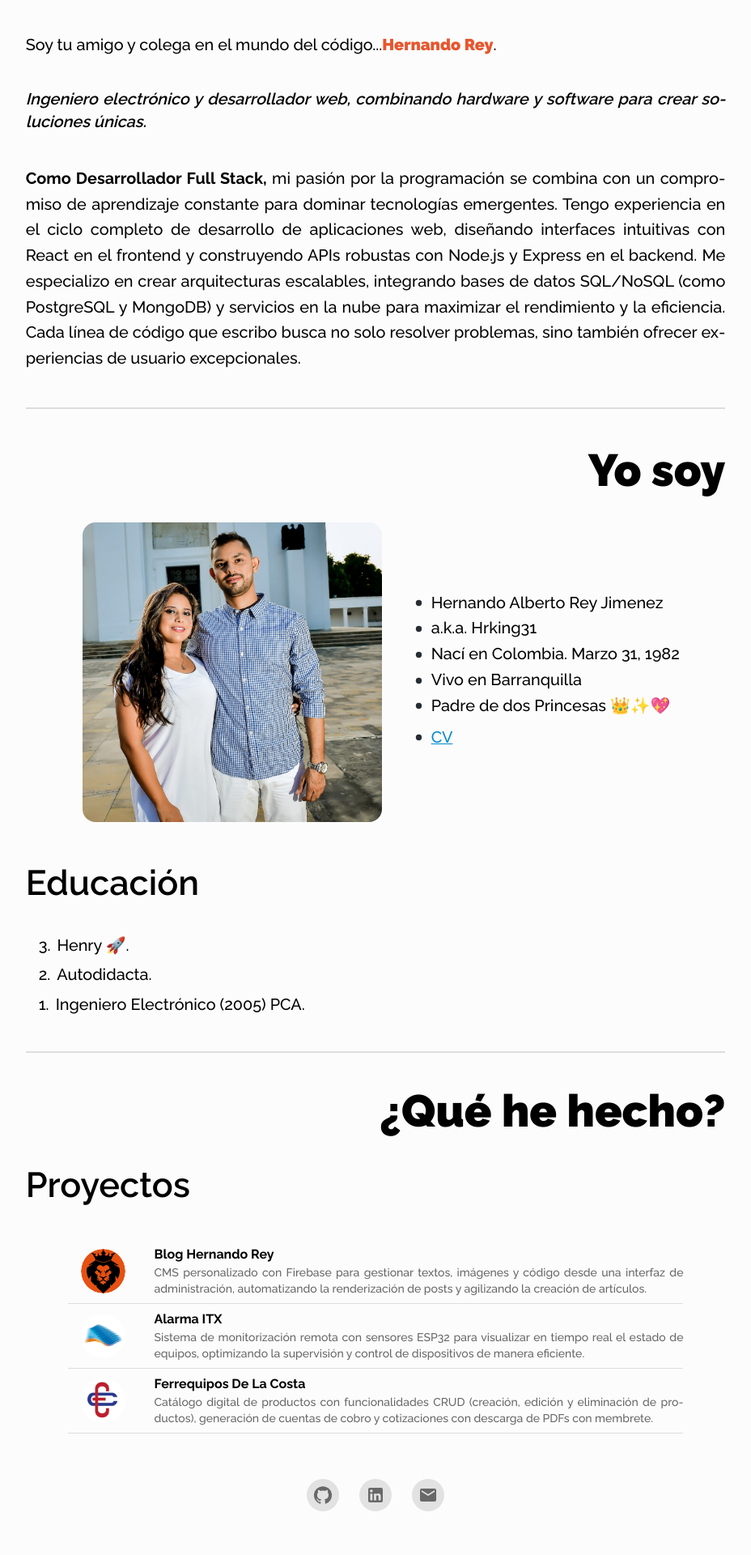
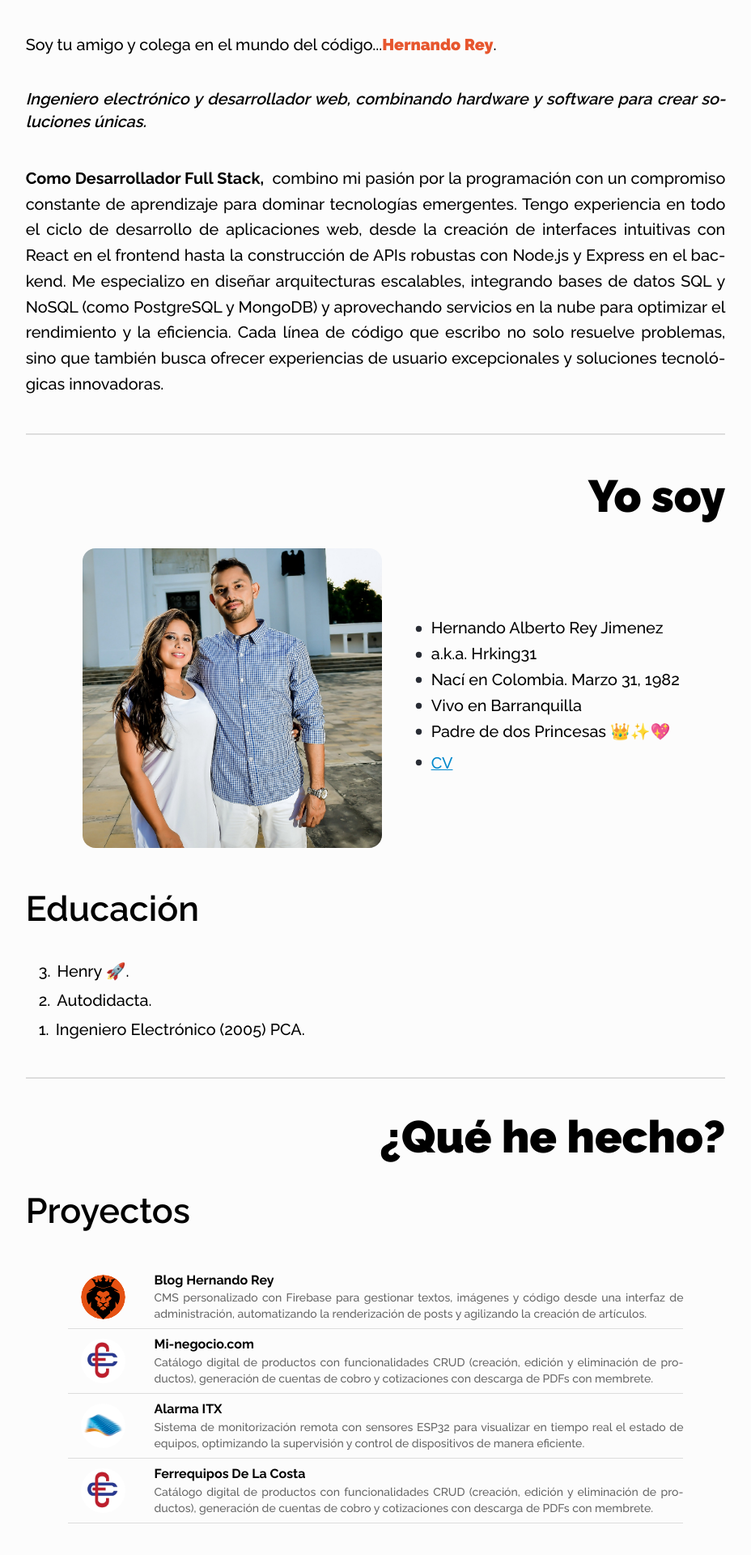
Before and after one commit to hrking31/hernandorey, a React (Vite) app: page /hola in a window 1280 px wide. Shown: the part 222-2142 px from the top of the page at 81% size, without its empty margins (176-1104 px from the left). Built offline with nearby package versions, Linux system fonts and the light colour scheme.

Commit message:
termino vista landing, agrago logos de tecnologias a la vista con condicional para mostrar dependiendo del tamaño de la pantalla en diferente posiciones y se agrega a la data los bages

```diff
--- a/dev-dist/sw.js
+++ b/dev-dist/sw.js
@@ -82,7 +82,7 @@ define(['./workbox-54d0af47'], (function (workbox) { 'use strict';
     "revision": "3ca0b8505b4bec776b69afdba2768812"
   }, {
     "url": "index.html",
-    "revision": "0.fulbcd9d6b"
+    "revision": "0.infqohjs1ag"
   }], {});
   workbox.cleanupOutdatedCaches();
   workbox.registerRoute(new workbox.NavigationRoute(workbox.createHandlerBoundToURL("index.html"), {
--- a/src/Components/AnimatedLogo/AnimatedLogo.css
+++ b/src/Components/AnimatedLogo/AnimatedLogo.css
@@ -41,7 +41,19 @@
   margin-bottom: 25px;
 }
 
-.image {
+.image1 {
+  width: 100%;
+  height: 100%;
+  border-radius: 50%;
+  object-fit: cover;
+  object-position: center;
+  position: absolute;
+  top: 0;
+  left: 0;
+  background-color: #e7762e;
+}
+
+.image2 {
   width: 100%;
   height: 100%;
   border-radius: 50%;
--- a/src/Components/AnimatedLogo/AnimatedLogo.jsx
+++ b/src/Components/AnimatedLogo/AnimatedLogo.jsx
@@ -1,6 +1,6 @@
 import React, { useState, useEffect } from "react";
 import ReyPerfil from "../../assets/ReyPerfil.jpg";
-import Logo from "../../assets/Rey.svg";
+import Logo from "../../assets/Rey.png";
 import "./AnimatedLogo.css";
 
 const AnimatedLogo = () => {
--- a/src/Data/Data.js
+++ b/src/Data/Data.js
@@ -1,6 +1,3 @@
-// import AlarmaITXLogo from "../assets/AlarmaITX.svg";
-// import BlogLogo from "../assets/BlogLogo.svg";
-// import FerrequiposLogo from "../assets/FerrequiposLogo.svg";
 import {
   AlarmaITXLogo,
   BlogLogo,
@@ -37,6 +34,13 @@ export const links = [
       "CMS personalizado con Firebase para gestionar textos, imágenes y código desde una interfaz de administración, automatizando la renderización de posts y agilizando la creación de artículos.",
   },
   {
+    logo: FerrequiposLogo,
+    href: "https://mi-negocio-30949.web.app",
+    text: "Mi-negocio.com",
+    subtext:
+      "Catálogo digital de productos con funcionalidades CRUD (creación, edición y eliminación de productos), generación de cuentas de cobro y cotizaciones con descarga de PDFs con membrete.",
+  },
+  {
     logo: AlarmaITXLogo,
     href: "https://alarmaremota-sbl01.web.app/",
     text: "Alarma ITX",
@@ -69,3 +73,18 @@ export const post = [
     text: "Visual Studio Code",
   },
 ];
+
+export const tecnologias = [
+  { name: "React", color: "45b8d8", logo: "react" },
+  { name: "Docker", color: "46a2f1", logo: "docker" },
+  { name: "Express", color: "000000", logo: "express" },
+  { name: "Redux", color: "764ABC", logo: "redux" },
+  { name: "Redux Toolkit", color: "764ABC", logo: "redux" },
+  { name: "Git", color: "F05032", logo: "git" },
+  { name: "CSS", color: "1572B6", logo: "css3" },
+  { name: "Node.js", color: "43853d", logo: "Node.js" },
+  { name: "Sequelize", color: "52B0E7", logo: "sequelize" },
+  { name: "MySQL", color: "4479A1", logo: "mysql" },
+  { name: "PostgreSQL", color: "336791", logo: "postgresql" },
+  { name: "MongoDB", color: "47A248", logo: "mongodb" },
+];
--- a/src/Views/Hola/Hola.jsx
+++ b/src/Views/Hola/Hola.jsx
@@ -133,16 +133,18 @@ export default function AboutMe() {
           >
             Como Desarrollador Full Stack,
           </strong>
-          &nbsp;mi pasión por la programación se combina con un compromiso de
-          aprendizaje constante para dominar tecnologías emergentes. Tengo
-          experiencia en el ciclo completo de desarrollo de aplicaciones web,
-          diseñando interfaces intuitivas con React en el frontend y
-          construyendo APIs robustas con Node.js y Express en el backend. Me
-          especializo en crear arquitecturas escalables, integrando bases de
-          datos SQL/NoSQL (como PostgreSQL y MongoDB) y servicios en la nube
-          para maximizar el rendimiento y la eficiencia. Cada línea de código
-          que escribo busca no solo resolver problemas, sino también ofrecer
-          experiencias de usuario excepcionales.
+          &nbsp; combino mi pasión por la
+          programación con un compromiso constante de aprendizaje para dominar
+          tecnologías emergentes. Tengo experiencia en todo el ciclo de
+          desarrollo de aplicaciones web, desde la creación de interfaces
+          intuitivas con React en el frontend hasta la construcción de APIs
+          robustas con Node.js y Express en el backend. Me especializo en
+          diseñar arquitecturas escalables, integrando bases de datos SQL y
+          NoSQL (como PostgreSQL y MongoDB) y aprovechando servicios en la nube
+          para optimizar el rendimiento y la eficiencia. Cada línea de código
+          que escribo no solo resuelve problemas, sino que también busca ofrecer
+          experiencias de usuario excepcionales y soluciones tecnológicas
+          innovadoras.
         </Typography>
       </Box>
       <Divider
--- a/src/Views/Landing/Landing.jsx
+++ b/src/Views/Landing/Landing.jsx
@@ -3,6 +3,7 @@ import { styled } from "@mui/material/styles";
 import { useTheme } from "@mui/material/styles";
 import SocialMedia from "../../Components/SocialMedia/SocialMedia";
 import AnimatedLogo from "../../Components/AnimatedLogo/AnimatedLogo";
+import { tecnologias } from "../../Data/Data";
 
 const LandingContainer = styled(Box)(({ theme }) => ({
   width: "90%",
@@ -119,6 +120,26 @@ export default function Landing() {
           <Typography sx={{ fontSize: "1.5rem", fontWeight: 700 }}>
             Software Engineer & UX
           </Typography>
+          <Box
+            sx={{
+              display: "block",
+              "@media (min-width: 992px)": { display: "none" },
+              mt: 2,
+            }}
+          >
+            {tecnologias.map((tech, index) => (
+              <img
+                key={index}
+                alt={tech.name}
+                src={`https://img.shields.io/badge/-${tech.name}-${tech.color}?style=flat-square&logo=${tech.logo}&logoColor=white`}
+                style={{
+                  margin: "4px",
+                  maxWidth: "100px",
+                  height: "auto",
+                }}
+              />
+            ))}
+          </Box>
         </LandingImage>
 
         <LandingText>
@@ -172,14 +193,34 @@ export default function Landing() {
         </LandingText>
       </LandingContainer>
 
+      <Box
+        sx={{
+          width: "90%",
+          [theme.breakpoints.up("md")]: { width: "90%" },
+          [theme.breakpoints.up("lg")]: { width: "70%" },
+          maxWidth: "90%",
+          display: "none",
+          "@media (min-width: 992px)": { display: "block" },
+          mt: 6,
+        }}
+      >
+        {tecnologias.map((tech, index) => (
+          <img
+            key={index}
+            alt={tech.name}
+            src={`https://img.shields.io/badge/-${tech.name}-${tech.color}?style=flat-square&logo=${tech.logo}&logoColor=white`}
+            style={{ margin: "4px", maxWidth: "100px", height: "auto" }}
+          />
+        ))}
+      </Box>
       <Divider
         sx={{
           width: "90%",
           [theme.breakpoints.up("md")]: { width: "90%" },
           [theme.breakpoints.up("lg")]: { width: "70%" },
           maxWidth: "90%",
-          mt: 7,
-          mb: { xs: 3, md: 5.5 },
+          mt: 6,
+          mb: { xs: 5.5, md: 7.5 },
           borderBottomWidth: "2.5px",
         }}
       />
```
